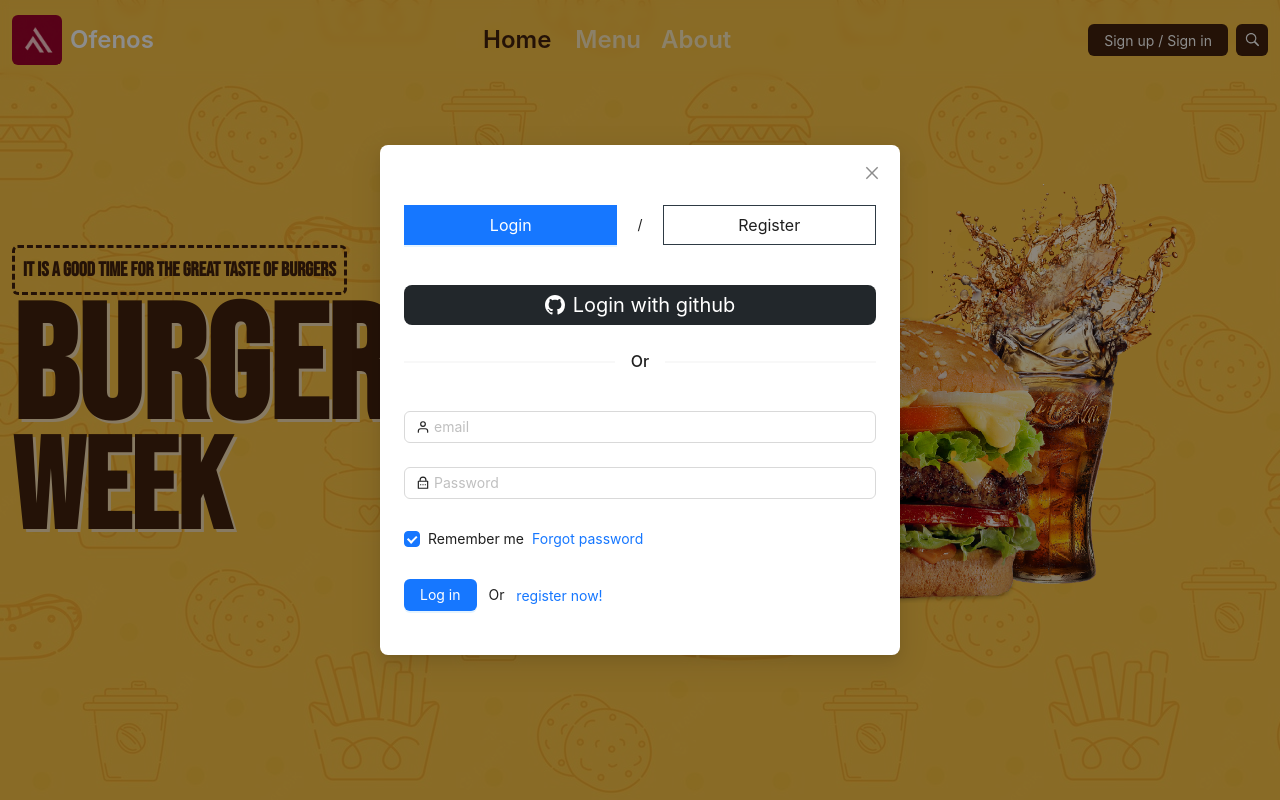
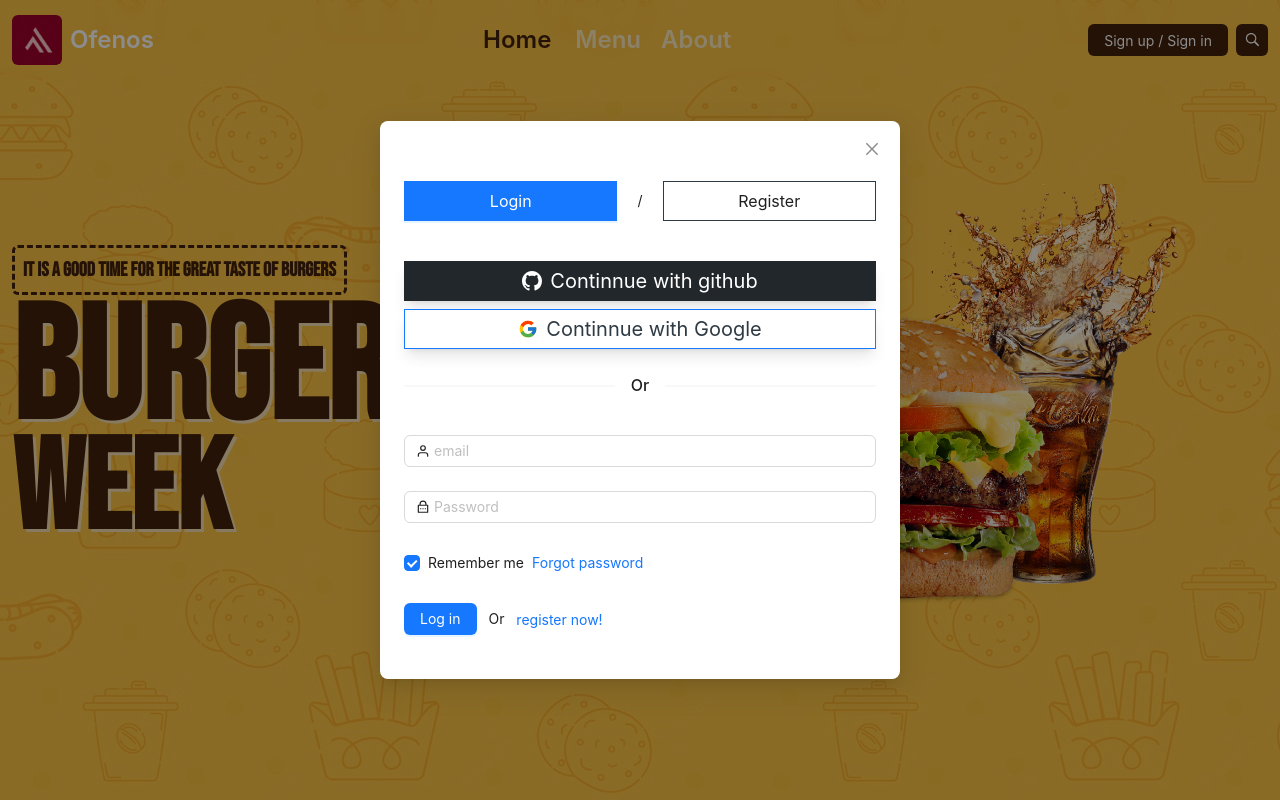
Before and after one commit to FurkannnAtes/Full-stack-food-ordering, a Next.js app: page / in a window 1280 px wide. Both pictures are taken after a click on the button "Sign up / Sign in". Shown: the top 800 px of the page. Built offline with nearby package versions, Linux system fonts and the light colour scheme; no server answers; a web font is replaced by a local one.

Commit message:
google auth

```diff
--- a/src/components/Auth/LoginForm.jsx
+++ b/src/components/Auth/LoginForm.jsx
@@ -3,9 +3,11 @@ import { FiUser } from "react-icons/fi";
 import { RiLockPasswordLine } from "react-icons/ri";
 import { useSession, signIn, signOut } from "next-auth/react";
 import { BsGithub } from "react-icons/bs";
+import { FcGoogle } from "react-icons/fc";
+
 const LoginForm = ({ setShowLoginForm }) => {
   const { data: session } = useSession();
-  console.log(session);
+
   return (
     <Form
       name="normal_login"
@@ -17,13 +19,23 @@ const LoginForm = ({ setShowLoginForm }) => {
     >
       <div className="flex flex-col gap-2 mb-5">
         <Button
-          className="bg-[#22272b] text-white flex items-center gap-2 justify-center text-xl "
+          className="bg-[#22272b] text-white shadow-lg rounded-none flex items-center gap-2 justify-center text-xl "
           type="button"
           size="large"
-          onClick={() => signIn()}
+          onClick={() => signIn("github")}
           icon={<BsGithub />}
         >
-          Login with github
+          Continnue with github
+        </Button>
+        <Button
+          className="bg-white text-black shadow-lg rounded-none flex items-center gap-2 justify-center text-xl border
+          border-[#1677ff]"
+          type="button"
+          size="large"
+          onClick={() => signIn("google")}
+          icon={<FcGoogle />}
+        >
+          Continnue with Google
         </Button>
         <Divider>Or</Divider>
       </div>
--- a/src/pages/api/auth/[...nextauth].js
+++ b/src/pages/api/auth/[...nextauth].js
@@ -1,6 +1,7 @@
 import NextAuth from "next-auth";
 import GithubProvider from "next-auth/providers/github";
-
+import GoogleProvider from "next-auth/providers/google";
+import CredentialsProvider from "next-auth/providers/credentials";
 export const authOptions = {
   // Configure one or more authentication providers
   providers: [
@@ -8,7 +9,12 @@ export const authOptions = {
       clientId: process.env.NEXT_PUBLIC_GITHUB_ID,
       clientSecret: process.env.NEXT_PUBLIC_GITHUB_SECRET,
     }),
+    GoogleProvider({
+      clientId: process.env.NEXT_PUBLIC_GOOGLE_CLIENT_ID,
+      clientSecret: process.env.NEXT_PUBLIC_GOOGLE_CLIENT_SECRET,
+    }),
   ],
+  secret: process.env.NEXT_PUBLIC_SECRET,
 };
 
 export default NextAuth(authOptions);
```
